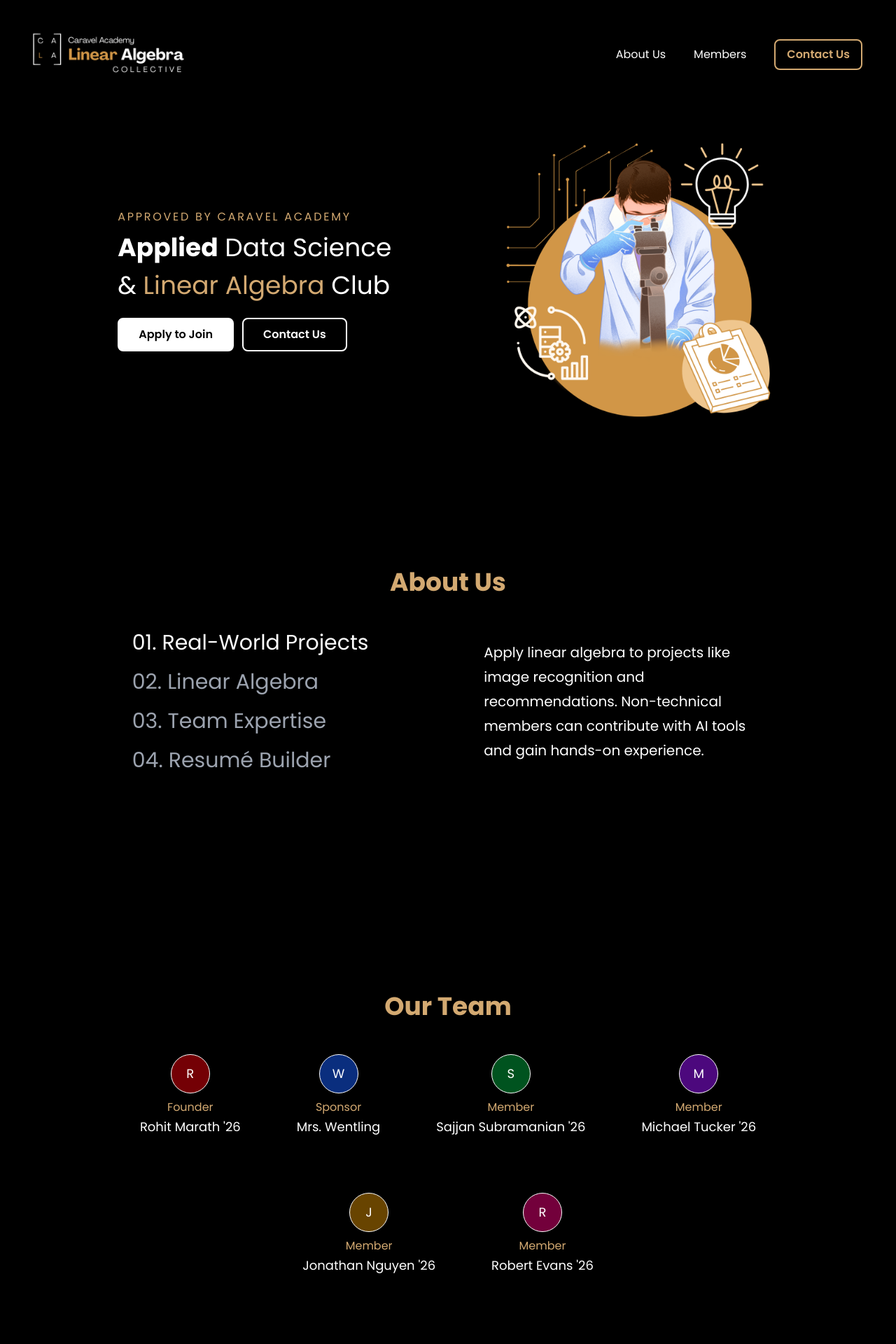
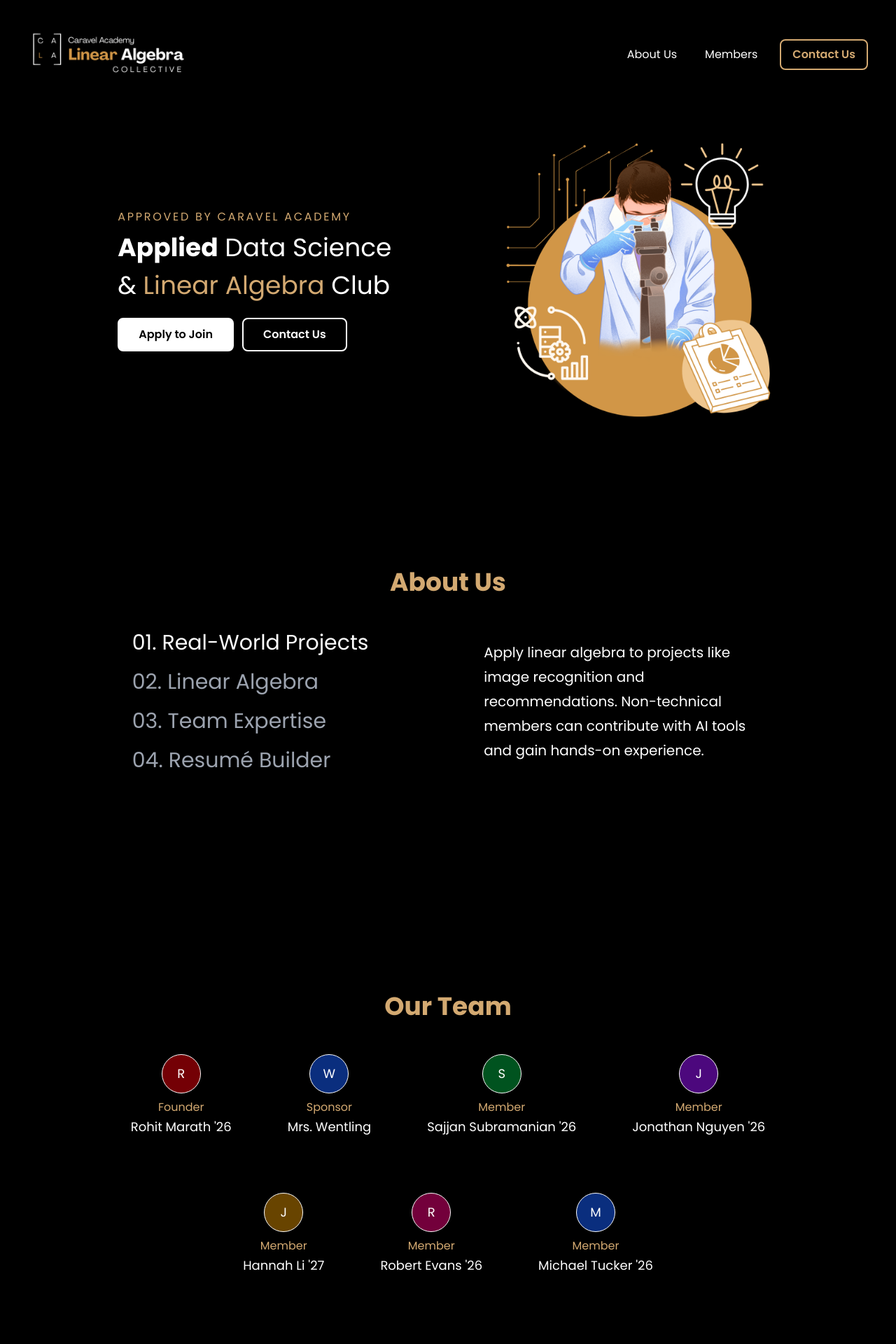
Before and after one commit to rohitcoder1976/linalg-website, a Next.js app: page / in a window 1280 px wide. Shown: the top 1920 px of the page at 70% size. Built offline with nearby package versions, Linux system fonts and the light colour scheme.

Commit message:
fixed scroll issues with Members and About

```diff
--- a/src/app/page.tsx
+++ b/src/app/page.tsx
@@ -1,17 +1,13 @@
 import CTA from "@/components/cta/CTA";
 import Footer from "@/components/footer/Footer";
 import Hero from "@/components/hero/Hero";
-import Navbar from "@/components/navbar/Navbar";
-import OurTeam from "@/components/OurTeam";
-import About from "@/components/about/About";
+import ClientWrapper from "@/components/ClientWrapper";
 
 export default function Home() {
   return (
     <div>
-      <Navbar />
       <Hero />
-      <About />
-      <OurTeam />
+      <ClientWrapper />
       <CTA />
       <Footer />
     </div>
--- /dev/null
+++ b/src/components/ClientWrapper.tsx
@@ -0,0 +1,35 @@
+"use client"
+
+import Navbar from "@/components/navbar/Navbar";
+import OurTeam from "@/components/OurTeam";
+import About from "@/components/about/About";
+import { useRef } from "react";
+import Footer from "./footer/Footer";
+
+export default function ClientWrapper() {
+    const aboutRef = useRef<HTMLDivElement>(null);
+    const membersRef = useRef<HTMLDivElement>(null);
+
+    const handleAboutScroll = () => {
+        if (aboutRef.current) {
+            const top = aboutRef.current.getBoundingClientRect().top + window.scrollY - 170;
+            window.scrollTo({ top, behavior: "smooth" });
+        }
+    };
+
+    const handleMembersScroll = () => {
+        if (membersRef.current) {
+            const top = membersRef.current.getBoundingClientRect().top + window.scrollY - 170;
+            window.scrollTo({ top, behavior: "smooth" });
+        }
+    };
+
+
+    return (
+        <div>
+            <Navbar handleAboutScroll={handleAboutScroll} handleMembersScroll={handleMembersScroll} />
+            <About aboutRef={aboutRef} />
+            <OurTeam membersRef={membersRef} />
+        </div>
+    );
+}
--- a/src/components/OurTeam.tsx
+++ b/src/components/OurTeam.tsx
@@ -1,5 +1,6 @@
 "use client"
 import { motion } from "framer-motion";
+import { RefObject } from "react";
 
 const members = [
     {
@@ -20,14 +21,15 @@ const members = [
         profilePicture: "none",
         initials: "S"
     },
+
     {
-        name: "Michael Tucker '26",
+        name: "Jonathan Nguyen '26",
         title: "Member",
         profilePicture: "none",
-        initials: "M"
+        initials: "J"
     },
     {
-        name: "Jonathan Nguyen '26",
+        name: "Hannah Li '27",
         title: "Member",
         profilePicture: "none",
         initials: "J"
@@ -38,9 +40,15 @@ const members = [
         profilePicture: "none",
         initials: "R"
     },
+    {
+        name: "Michael Tucker '26",
+        title: "Member",
+        profilePicture: "none",
+        initials: "M"
+    },
 ];
 
-const colorToIndex = ["bg-red-600/50", "bg-blue-600/50", "bg-green-600/50", "bg-purple-600/50", "bg-yellow-600/50", "bg-pink-600/50"];
+const colorToIndex = ["bg-red-600/50", "bg-blue-600/50", "bg-green-600/50", "bg-purple-600/50", "bg-yellow-600/50", "bg-pink-600/50", "bg-blue-600/50"];
 
 const variants = {
     initial: {
@@ -57,9 +65,13 @@ const variants = {
     }
 };
 
-function OurTeam() {
+interface Props {
+    membersRef: RefObject<HTMLDivElement | null>
+}
+
+function OurTeam({ membersRef }: Props) {
     return (
-        <div id="members" className="min-h-[calc(100vh_-_250px)] mt-10 py-4 px-6">
+        <div ref={membersRef} id="members" className="min-h-[calc(100vh_-_250px)] mt-10 py-4 px-6">
             <h2 className="text-center poppins font-bold text-4xl text-[#d3a971]">Our Team</h2>
             <motion.div variants={variants} initial="initial" whileInView="animate" className="mt-12 flex flex-wrap justify-center gap-20 m-auto w-[80%]">
                 {members.map((member, index) => (
--- a/src/components/about/About.tsx
+++ b/src/components/about/About.tsx
@@ -1,5 +1,5 @@
 "use client"
-import { useState } from "react";
+import { RefObject, useState } from "react";
 import { motion } from "framer-motion";
 import styles from "./about.module.scss";
 
@@ -40,10 +40,14 @@ const rightVariants = {
     }
 };
 
-function About() {
+interface Props {
+    aboutRef: RefObject<HTMLDivElement | null>;
+}
+
+function About({ aboutRef }: Props) {
     const [activeIndex, setActiveIndex] = useState(0);
     return <>
-        <div id="about" className={styles.about}>
+        <div id="about" ref={aboutRef} className={styles.about}>
             <h2 className={styles.heading}>About Us</h2>
             <div className={styles.container}>
                 <motion.div
--- a/src/components/footer/Footer.tsx
+++ b/src/components/footer/Footer.tsx
@@ -2,8 +2,8 @@ import { Mail } from "lucide-react";
 import styles from "./footer.module.scss";
 
 const links = [
-    { title: "About Us", href: "#about" },
-    { title: "Members", href: "#members" },
+    // { title: "About Us", href: "#about" },
+    // { title: "Members", href: "#members" },
     {
         title: "Apply Now",
         href: "https://docs.google.com/forms/d/e/1FAIpQLSdrT9iHyOZT5oHfemGs-B2LbQRZj2loL9bIz8Eq72fInzCIBw/viewform?usp=dialog"
--- a/src/components/navbar/Navbar.tsx
+++ b/src/components/navbar/Navbar.tsx
@@ -1,7 +1,14 @@
 import Image from "next/image";
 import styles from './navbar.module.scss';
+import { RefObject } from "react";
 
-function Navbar() {
+interface Props {
+    handleAboutScroll: () => void;
+    handleMembersScroll: () => void;
+}
+
+function Navbar({ handleAboutScroll, handleMembersScroll }: Props) {
+
     return (
         <div className={styles.navbar}>
             <a href="/">
@@ -16,8 +23,8 @@ function Navbar() {
             </a>
 
             <div className={styles.links}>
-                <a href="#about" className={styles.aboutUs + " " + styles.link}>About Us</a>
-                <a href="#members" className={styles.members + " " + styles.link}>Members</a>
+                <span onClick={handleAboutScroll} className={styles.aboutUs + " " + styles.link}>About Us</span>
+                <span onClick={handleMembersScroll} className={styles.members + " " + styles.link}>Members</span>
                 <a href="#contact" className={styles.contactUs}>
                     <button>Contact Us</button>
                 </a>
--- a/src/components/navbar/navbar.module.scss
+++ b/src/components/navbar/navbar.module.scss
@@ -23,7 +23,7 @@
     align-items: center;
     gap: 1.5rem; // gap-6
 
-    a {
+    span {
       font-family: "Poppins", sans-serif;
       font-size: 1rem; // text-md
       padding: 1rem 0.5rem; // py-4 px-2
```
